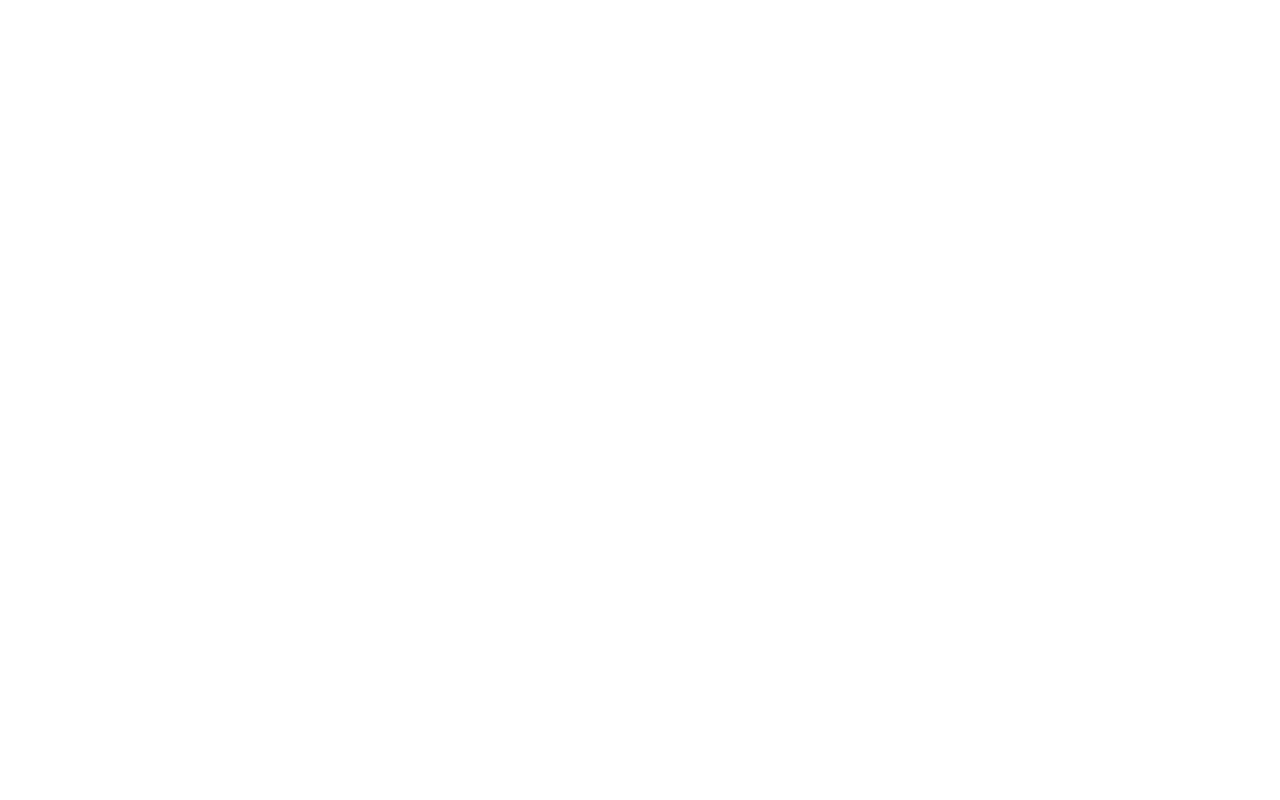
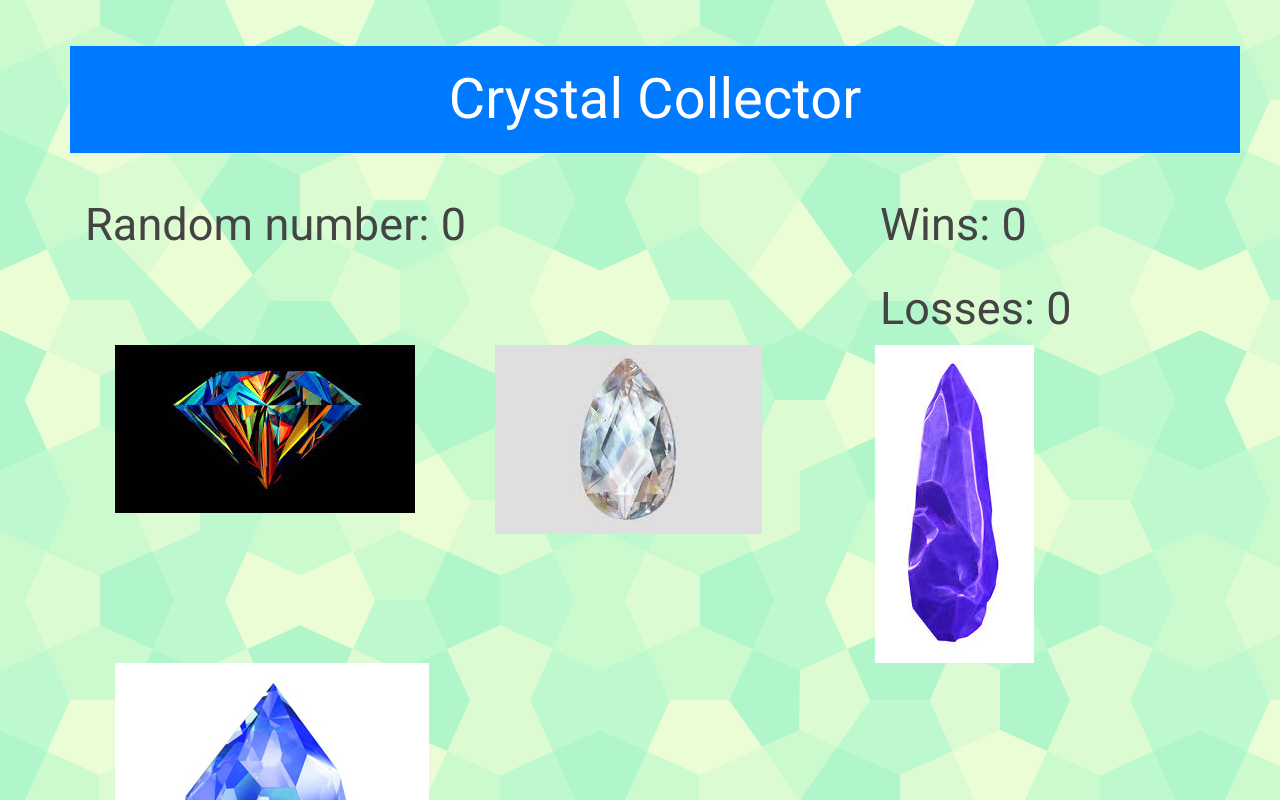
Before and after one commit to rutulpatel/CrystalsCollector, a plain HTML site: page index.html in a window 1280 px wide. Shown: the top 800 px of the page. Drawn offline with nearby package versions, Linux system fonts and the light colour scheme; files that its build step writes are made by us from their sources.

Commit message:
Add crystal images and win/losses score counters to index.html

```diff
--- a/assets/css/style.css
+++ b/assets/css/style.css
@@ -0,0 +1,11 @@
+body {
+    background: url(../pattern/congruent_pentagon.png);
+}
+
+.title_box {
+    background: #007AFF;
+}
+
+.title_box > h1 {
+    color: #fff;
+}
--- a/index.html
+++ b/index.html
@@ -16,6 +16,39 @@
     <meta name="viewport" content="width=device-width, initial-scale=1">
 </head>
 <body>
-
+    <div class="container">
+        <div class="container page-header text-center title_box">
+            <h1>Crystal Collector</h1>
+        </div>
+        <div class="container">
+            <div class="row">
+                <div class="col-md-8">
+                    <h2>Random number: <span id="randomNumber">0</span> </h2>
+                </div>
+                <div class="col-md-4 wins-loss">
+                    <div class="col-md-12 wins">
+                        <h2>Wins: <span id="wins">0</span></h2>
+                    </div>
+                    <div class="col-md-12 losses">
+                        <h2>Losses: <span id="losses">0</span></h2>
+                    </div>
+                </div>
+            </div>
+            <div class="container">
+                <div class="col-md-4">
+                    <img class="img-responsive" src="assets/images/crystal1.jpeg" >
+                </div>
+                <div class="col-md-4">
+                    <img class="img-responsive" src="assets/images/crystal2.jpeg" >
+                </div>
+                <div class="col-md-4">
+                    <img class="img-responsive" src="assets/images/crystal3.jpeg" >
+                </div>
+                <div class="col-md-4">
+                    <img class="img-responsive" src="assets/images/crystal4.jpg" >
+                </div>
+            </div>
+        </div>
+    </div>
 </body>
 </html>
```
Also changed, not shown: assets/images/crystal1.jpeg (added), assets/images/crystal2.jpeg (added), assets/images/crystal3.jpeg (added), assets/images/crystal4.jpg (added), assets/pattern/congruent_pentagon.png (added), assets/pattern/readme.txt (added).
